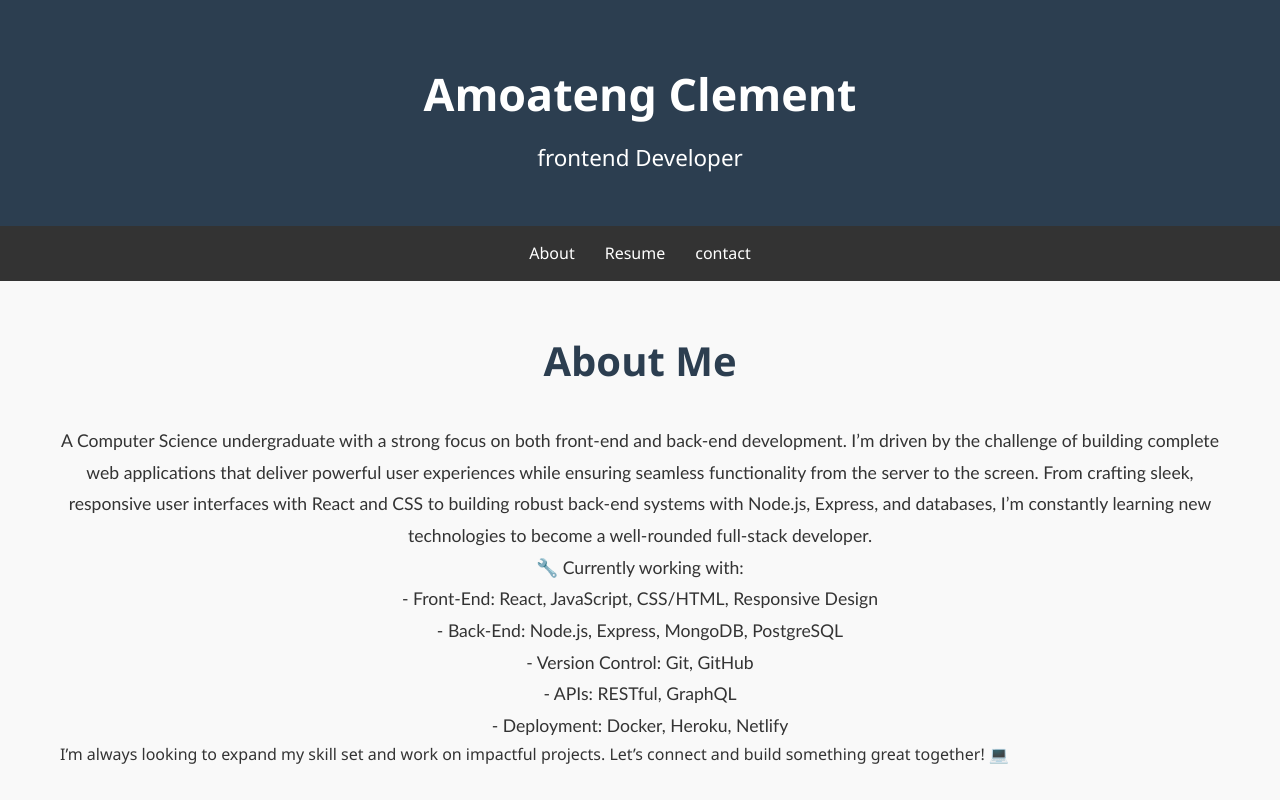
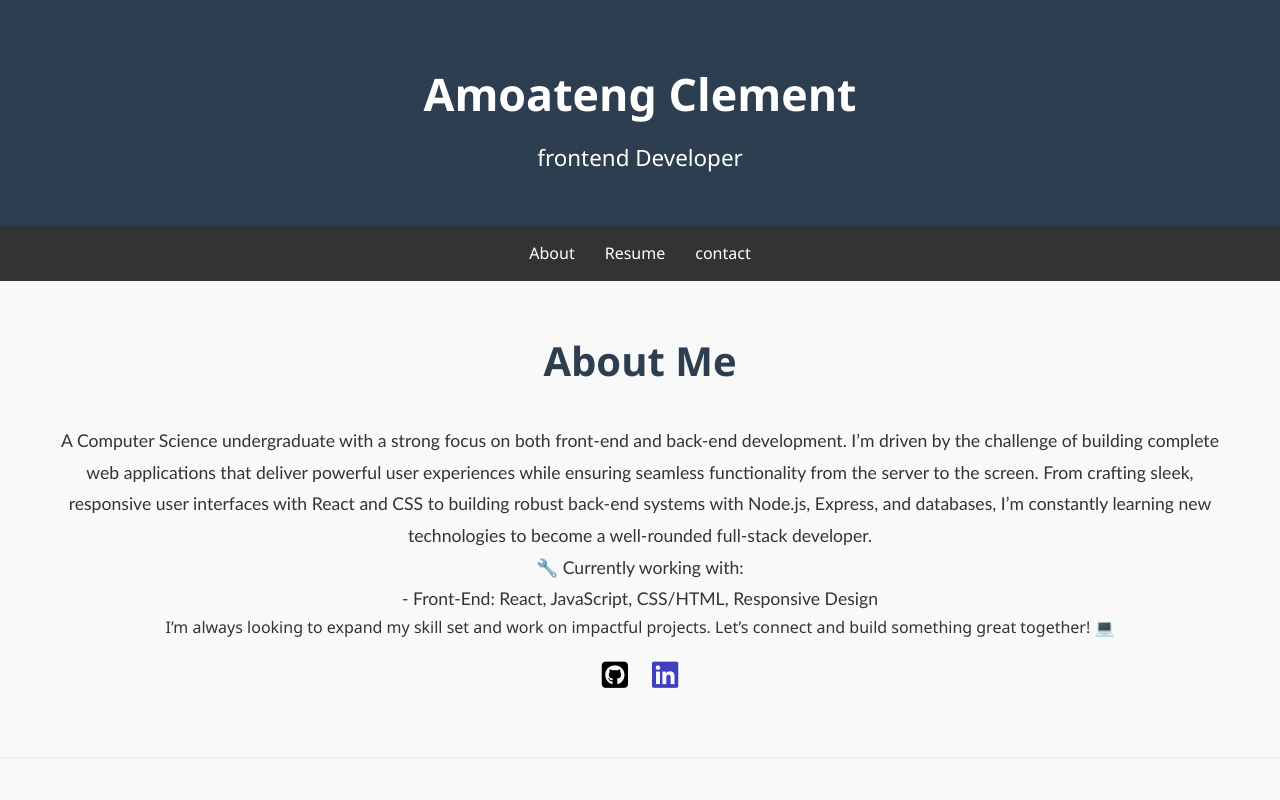
Before and after one commit to amoateng-git/portfolio, a plain HTML site: page pro web.html in a window 1280 px wide. Shown: the top 800 px of the page. Drawn offline with Linux system fonts and the light colour scheme.

Commit message:
added features

```diff
--- a/pro web.css
+++ b/pro web.css
@@ -53,7 +53,7 @@ nav ul li a{
 nav ul li a:hover{
     background-color: #a3a8ae;
     padding: 15px;
-    border-radius: 20px;
+    border-radius: 40px;
 }
 .section{
 padding: 3rem 0;
@@ -70,6 +70,29 @@ border-bottom: 1px solid #eee;
     font-size: 1.1rem;
     line-height: 1.8;
     font-family: 'Trebuchet MS', 'Lucida Sans Unicode', 'Lucida Grande', 'Lucida Sans', Arial, sans-serif;
+
+}
+.intro{
+    text-align: center;
+}
+.icons {
+    display: flex;
+    justify-content: center;
+    margin: 0 10px;
+    gap: 1.5rem;
+    padding: 10px;
+    font-size: 30px;
+}
+.github i{
+    color: black;
+}
+.linkedin i{
+    color: rgb(64, 64, 191);
+}
+.icons a{
+    :hover{
+        text-decoration: underline;
+    }
 
 }
 .resume-download{
--- a/pro web.html
+++ b/pro web.html
@@ -27,18 +27,26 @@
             <h2>
                 About Me
             </h2>
-            <p> A Computer Science undergraduate with a strong focus on both front-end and back-end development. I’m driven by the challenge of building complete web applications that deliver powerful user experiences while ensuring seamless functionality from the server to the screen.
-
-                From crafting sleek, responsive user interfaces with React and CSS to building robust back-end systems with Node.js, Express, and databases, I’m constantly learning new technologies to become a well-rounded full-stack developer. <br>
-
-               <p> 🔧 Currently working with:</p>
-               <p> - Front-End: React, JavaScript, CSS/HTML, Responsive Design </p>
-               <p>  - Back-End: Node.js, Express, MongoDB, PostgreSQL </p>
+            <div class="intro">
+            <p > A Computer Science undergraduate with a strong focus on both front-end and back-end development. I’m driven by the challenge of building complete web applications that deliver powerful user experiences while ensuring seamless functionality from the server to the screen. From crafting sleek, responsive user interfaces with React and CSS to building robust back-end systems with Node.js, Express, and databases, I’m constantly learning new technologies to become a well-rounded full-stack developer. <br>
+            <p> 🔧 Currently working with:</p>
+            <p> - Front-End: React, JavaScript, CSS/HTML, Responsive Design </p>
+               <!-- <p>  - Back-End: Node.js, Express, MongoDB, PostgreSQL
                <p>  - Version Control: Git, GitHub </p>
                <p> - APIs: RESTful, GraphQL </p>
-               <p>  - Deployment: Docker, Heroku, Netlify</p>
+               <p>  - Deployment: Docker, Heroku, Netlify</p></p> -->
 
                 I’m always looking to expand my skill set and work on impactful projects. Let’s connect and build something great together! 💻</p>
+            </div>
+            <div class="icons">
+            <div class="github">
+                <a href="https://github.com/amoateng-git"><i class="fa-brands fa-square-github"></i></a>
+            </div>
+
+                <div class="linkedin">
+                <a href="https://www.linkedin.com/in/amoateng-clement-172114260/"><i class="fa-brands fa-linkedin"></i></a>
+            </div>
+
         </div>
     </section>
     <section id="resume" class="section" >
```
